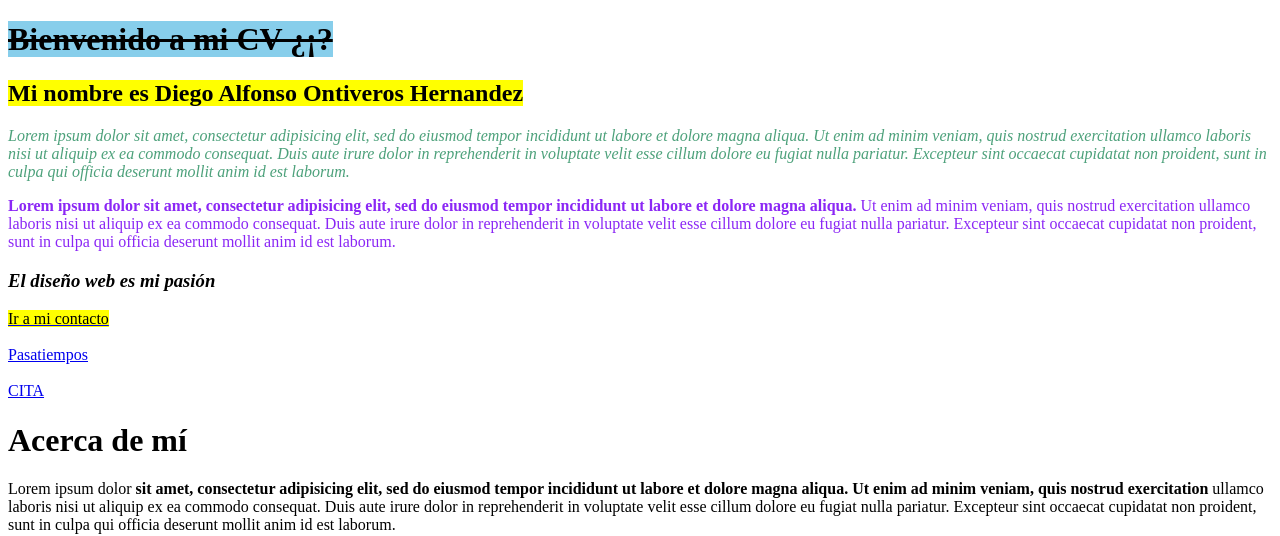
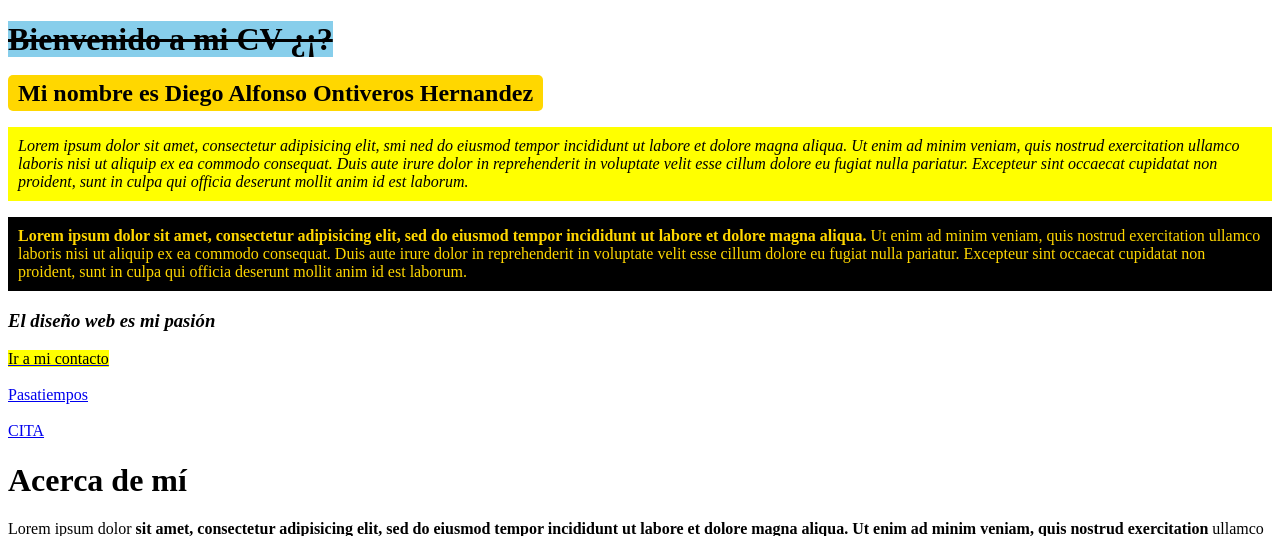
Before and after one commit to DiegoOntiveros/Repositorio-de-programacion-web, a PHP site: page / in a window 1280 px wide. Shown: the top 536 px of the page. Run offline with PHP 8.4, Linux system fonts and the light colour scheme.

Commit message:
5.- Implementa una hoja de estilos y aplica

```diff
--- a/Html/CSS/estilos.css
+++ b/Html/CSS/estilos.css
@@ -2,3 +2,34 @@
     background-color: skyblue;
     color: black;
 }
+
+.nombre {
+  background-color: #FFD700;
+  color: black;
+  padding: 5px 10px;
+  border-radius: 5px;
+  font-weight: bold;
+}
+.hover-rosa {
+  background-color: black;
+  color: gold;
+  padding: 10px;
+  transition: background-color 0.3s ease;
+
+}
+
+.hover-rosa:hover {
+  background-color: pink;
+}
+
+.hover-azul {
+  background-color: yellow;
+  color: black;
+  padding: 10px;
+  transition: background-color 0.3s ease;
+
+}
+
+.hover-azul:hover {
+  background-color: blue;
+}
--- a/Html/Index.html
+++ b/Html/Index.html
@@ -15,11 +15,11 @@
 
 
         <!-- informacion generica de mi -->
-      <h2><mark>Mi nombre es Diego Alfonso Ontiveros Hernandez </mark></h2>
+      <h2><mark class="nombre">Mi nombre es Diego Alfonso Ontiveros Hernandez </mark></h2>
 
       <!-- Descripción -->
-      <p style="color:#4DA17B;"><i>
-        Lorem ipsum dolor sit amet, consectetur adipisicing elit, sed do eiusmod
+      <p class="hover-azul" ><i>
+        Lorem ipsum dolor sit amet, consectetur adipisicing elit, smi ned do eiusmod
         tempor incididunt ut labore et dolore magna aliqua. Ut enim ad minim veniam,
         quis nostrud exercitation ullamco laboris nisi ut aliquip ex ea commodo
         consequat. Duis aute irure dolor in reprehenderit in voluptate velit esse
@@ -28,7 +28,7 @@
       </i>
       </p>
 
-      <p style="color:#8B27F5;">
+      <p class="hover-rosa">
         <strong>Lorem ipsum dolor sit amet, consectetur adipisicing elit, sed do eiusmod
         tempor incididunt ut labore et dolore magna aliqua.</strong> Ut enim ad minim veniam,
         quis nostrud exercitation ullamco laboris nisi ut aliquip ex ea commodo
```
